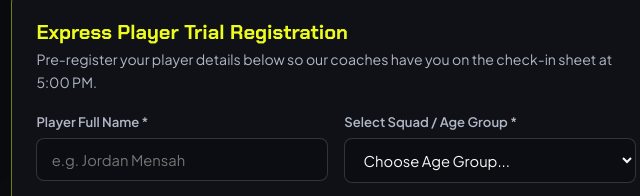
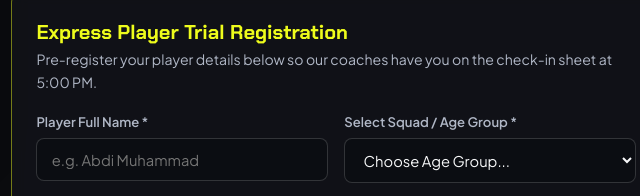
Before and after one commit to Ummahconnects/northerncityfc, a plain HTML site: page index.html in a window 1280 px wide. Shown: the part 1880-2076 px from the top of the page, 579-1219 px from the left. Drawn offline with Linux system fonts and the light colour scheme.

Commit message:
Personalise player name placeholder to e.g. Abdi Muhammad

```diff
--- a/index.html
+++ b/index.html
@@ -212,7 +212,7 @@
             <div class="form-row">
               <div class="form-group">
                 <label for="playerName">Player Full Name *</label>
-                <input type="text" id="playerName" name="playerName" required placeholder="e.g. Jordan Mensah" />
+                <input type="text" id="playerName" name="playerName" required placeholder="e.g. Abdi Muhammad" />
               </div>
               <div class="form-group">
                 <label for="ageGroup">Select Squad / Age Group *</label>
@@ -683,7 +683,7 @@
         <div class="form-row">
           <div class="form-group">
             <label for="modalPlayerName">Player / Parent Full Name *</label>
-            <input type="text" id="modalPlayerName" required placeholder="e.g. Jordan Mensah" />
+            <input type="text" id="modalPlayerName" required placeholder="e.g. Abdi Muhammad" />
           </div>
           <div class="form-group">
             <label for="modalAgeGroup">Squad / Age Group *</label>
```
